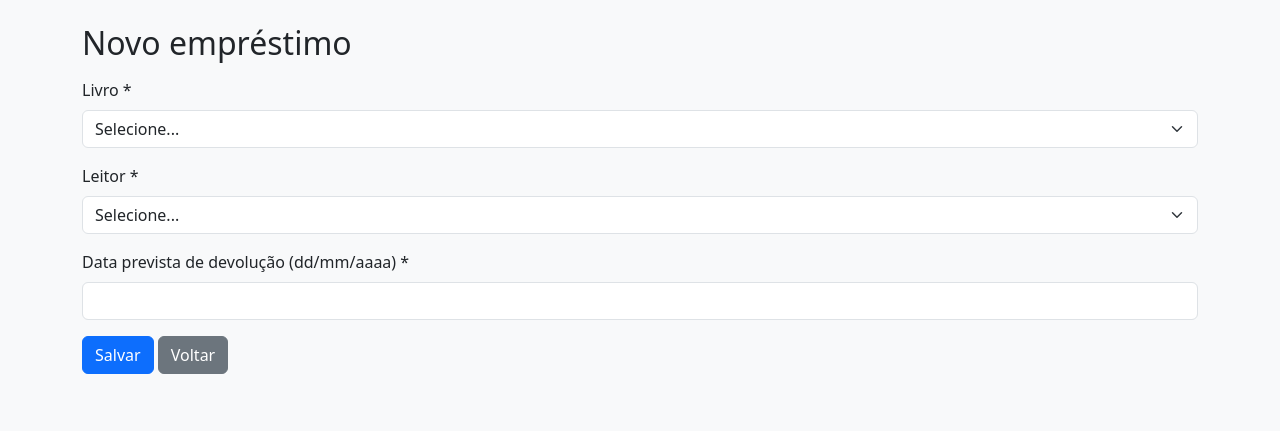
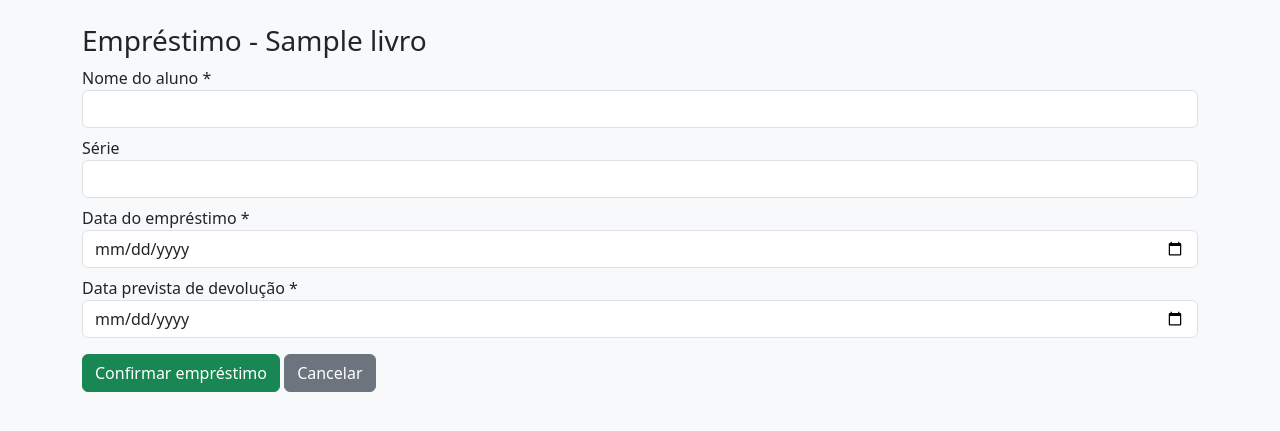
Before and after one commit to lucasmarista/maristabiblioteca, a Flask app: page /livros/1/emprestar in a window 1280 px wide. Shown: the part 56-487 px from the top of the page. Run offline with Flask 3, Linux system fonts and the light colour scheme; tables that the repository leaves empty hold one stand-in row (values such as "Sample post").

Commit message:
Update emprestimo_form.html

```diff
--- a/templates/emprestimo_form.html
+++ b/templates/emprestimo_form.html
@@ -1,36 +1,21 @@
 {% extends "base.html" %}
 {% block content %}
-<h2>Novo empréstimo</h2>
+<h3>Empréstimo - {{ livro.titulo }}</h3>
 
-<form method="post" class="mt-3">
-  <div class="mb-3">
-    <label class="form-label">Livro *</label>
-    <select name="livro_id" class="form-select" required>
-      <option value="">Selecione...</option>
-      {% for l in livros %}
-      <option value="{{ l['id'] }}">
-        {{ l["titulo"] }} (disp.: {{ l["quantidade_disponivel"] }})
-      </option>
-      {% endfor %}
-    </select>
-  </div>
+<form method="post">
+  <label>Nome do aluno *</label>
+  <input type="text" name="nome_aluno" class="form-control mb-2" required>
 
-  <div class="mb-3">
-    <label class="form-label">Leitor *</label>
-    <select name="usuario_id" class="form-select" required>
-      <option value="">Selecione...</option>
-      {% for u in usuarios %}
-      <option value="{{ u['id'] }}">{{ u["nome"] }}</option>
-      {% endfor %}
-    </select>
-  </div>
+  <label>Série</label>
+  <input type="text" name="serie" class="form-control mb-2">
 
-  <div class="mb-3">
-    <label class="form-label">Data prevista de devolução (dd/mm/aaaa) *</label>
-    <input type="text" name="data_prevista" class="form-control" required>
-  </div>
+  <label>Data do empréstimo *</label>
+  <input type="date" name="data_emprestimo" class="form-control mb-2" required>
 
-  <button type="submit" class="btn btn-primary">Salvar</button>
-  <a href="{{ url_for('emprestimos_abertos') }}" class="btn btn-secondary">Voltar</a>
+  <label>Data prevista de devolução *</label>
+  <input type="date" name="data_prevista" class="form-control mb-3" required>
+
+  <button class="btn btn-success" type="submit">Confirmar empréstimo</button>
+  <a href="{{ url_for('index') }}" class="btn btn-secondary">Cancelar</a>
 </form>
 {% endblock %}
```
